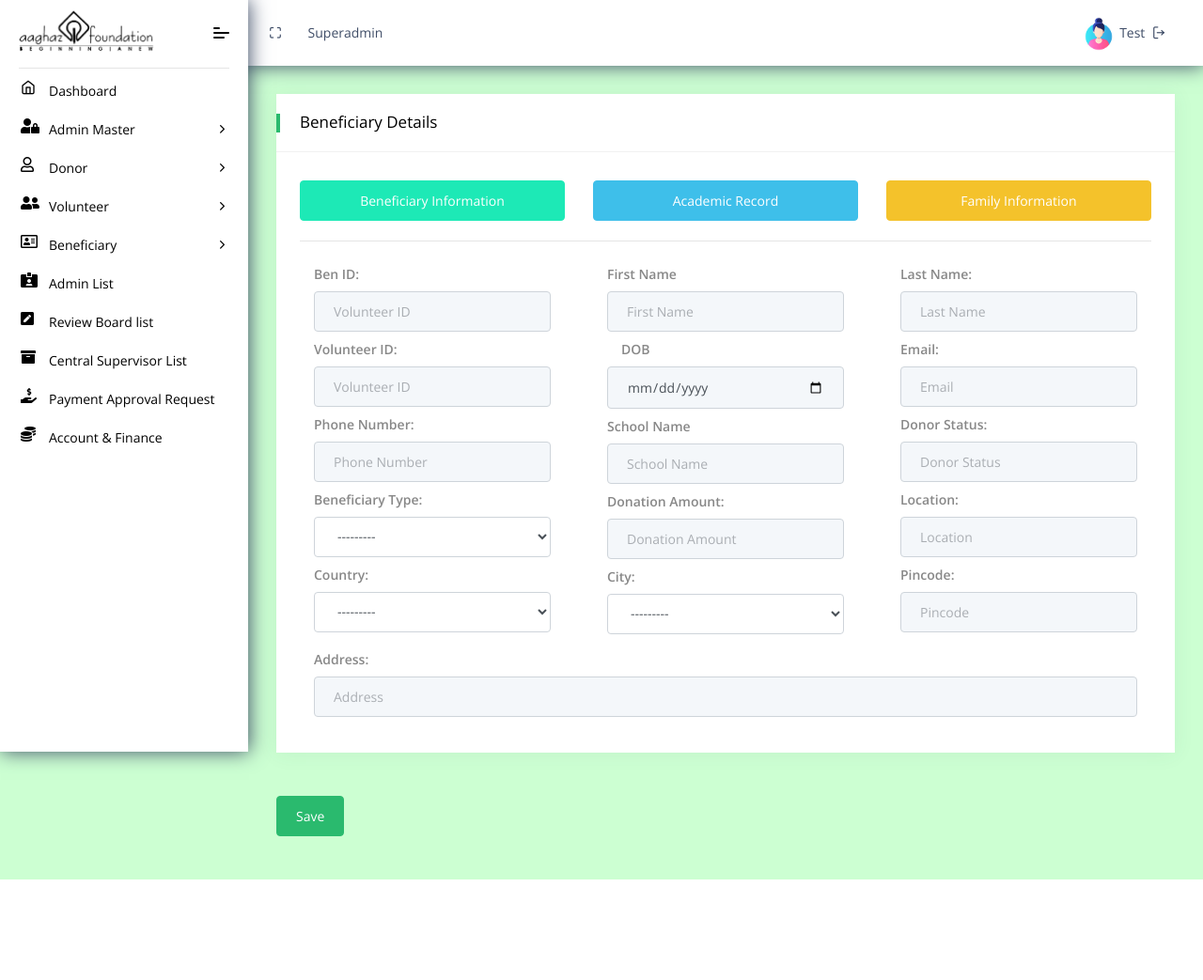
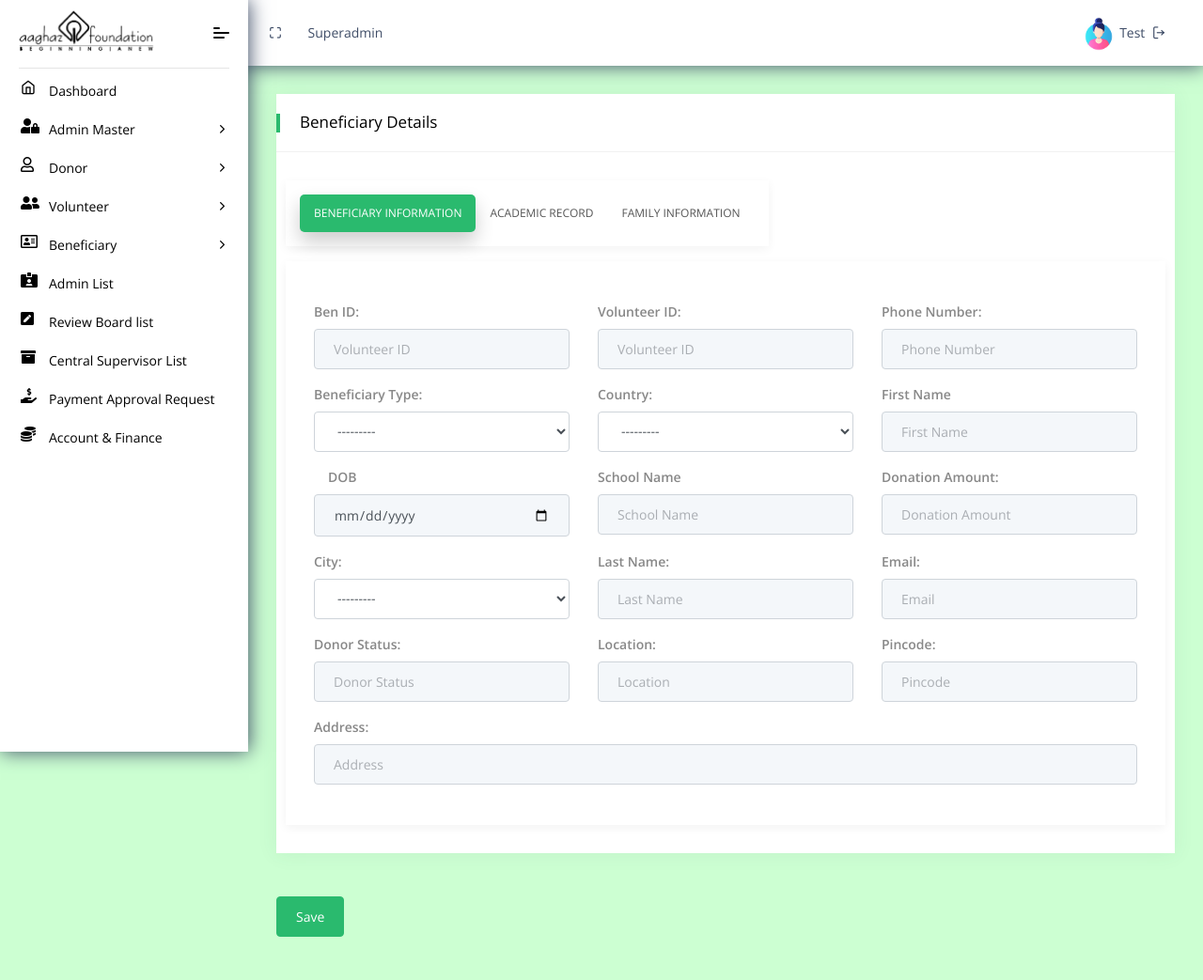
Before and after one commit to kur1505/Aaghaz-Foundation, a Django app: page /beneficiary_create in a window 1280 px wide. Shown: the whole page at 94% size. Before the commit the page ends 936 px from the top, so only its background shows below. Run offline with Django 3.2, Linux system fonts and the light colour scheme; some libraries are stand-ins or nearby versions.

Commit message:
Made tabs

```diff
--- a/Aaghaz/templates/beneficiary/beneficiary_create.html
+++ b/Aaghaz/templates/beneficiary/beneficiary_create.html
@@ -27,60 +27,56 @@
                         <div class="card-body">
 
                             <div class="row">
-
-                                <div class="col-md-4">
-                                    <button type="button" class="btn btn-success col-12"
-                                         aria-haspopup="true"
-                                        aria-expanded="false">
-                                        Beneficiary Information
-                                    </button>
+                                <!-- Tabs navs -->
+                                <ul class="nav nav-pills mb-3" id="pills-tab" role="tablist">
+                                    <li class="nav-item" role="presentation">
+                                        <a class="nav-link active" id="pills-home-tab"
+                                            data-toggle="pill" href="#pills-home" role="tab"
+                                            aria-controls="pills-home"
+                                            aria-selected="true">Beneficiary Information</a>
+                                    </li>
+                                    <li class="nav-item" role="presentation">
+                                        <a class="nav-link" id="pills-profile-tab"
+                                            data-toggle="pill" href="#pills-profile" role="tab"
+                                            aria-controls="pills-profile"
+                                            aria-selected="false">Academic Record</a>
+                                    </li>
+                                    <li class="nav-item" role="presentation">
+                                        <a class="nav-link" id="pills-contact-tab"
+                                            data-toggle="pill" href="#pills-contact" role="tab"
+                                            aria-controls="pills-contact"
+                                            aria-selected="false">Family Information</a>
+                                    </li>
+                                </ul>
+                                <!-- Tabs navs -->
+                                <div class="tab-content" id="pills-tabContent">
+                                    <div class="tab-pane fade show active" id="pills-home"
+                                        role="tabpanel" aria-labelledby="pills-home-tab">
+                                        <div class="row">
+                                            <div class="col-md-4 my-2">
+                                                <label for=""><b>Ben ID: </b></label>
+                                                <input type="text" class="form-control"
+                                                    id="volunteerID" placeholder="Volunteer ID">
                                             </div>
 
-                                <div class="col-md-4">
-                                    <button type="button" class="btn btn-info col-12"
-                                         aria-haspopup="true"
-                                        aria-expanded="false">
-                                        Academic Record
-                                    </button>
+                                            <div class="col-md-4 my-2">
+                                                <label for=""><b>Volunteer ID: </b></label>
+                                                <input type="text" class="form-control"
+                                                    id="volunteerID" placeholder="Volunteer ID">
                                             </div>
 
-                                <div class="col-md-4">
-                                    <button type="button" class="btn btn-warning col-12"
-                                         aria-haspopup="true"
-                                        aria-expanded="false">
-                                        Family Information
-                                    </button>
+                                            <div class="col-md-4 my-2">
+                                                <label for=""><b>Phone Number: </b></label>
+                                                <input type="text" class="form-control"
+                                                    id="volunteerPhnID" placeholder="Phone Number">
                                             </div>
 
-                            </div>
-                            <hr>
-
-                            <div class="row">
-
-                                <div class="col-4">
-                                    <div class="col-md-12 my-2">
-                                        <label for=""><b>Ben     ID: </b></label>
-                                        <input type="text" class="form-control" id="volunteerID"
-                                            placeholder="Volunteer ID">
-                                    </div>
-
-                                    <div class="col-md-12 my-2">
-                                        <label for=""><b>Volunteer ID: </b></label>
-                                        <input type="text" class="form-control" id="volunteerID"
-                                            placeholder="Volunteer ID">
-                                    </div>
-
-                                    <div class="col-md-12 my-2">
-                                        <label for=""><b>Phone Number: </b></label>
-                                        <input type="text" class="form-control" id="volunteerPhnID"
-                                            placeholder="Phone Number">
-                                    </div>
-
-                                    <div class="col-md-12 my-2">
+                                            <div class="col-md-4 my-2">
                                                 <label for=""><b>Beneficiary Type: </b></label>
                                                 <select class="form-control" id="volunteerTypeID"
                                                     name="select2">
-                                            <option value="0" disabled selected hidden>---------
+                                                    <option value="0" disabled selected hidden>
+                                                        ---------
                                                     </option>
                                                     <option value="1">Option 1</option>
                                                     <option value="2">Option 2</option>
@@ -88,44 +84,45 @@
                                                 </select>
                                             </div>
 
-                                    <div class="col-md-12 my-2">
+                                            <div class="col-md-4 my-2">
                                                 <label for=""><b>Country: </b></label>
                                                 <select class="form-control"
-                                            id="volunteerCountrydropdownMenuButton" name="select2">
-                                            <option value="0" disabled selected hidden>---------
+                                                    id="volunteerCountrydropdownMenuButton"
+                                                    name="select2">
+                                                    <option value="0" disabled selected hidden>
+                                                        ---------
                                                     </option>
                                                     <option value="1">Option 1</option>
                                                     <option value="2">Option 2</option>
                                                     <option value="3">Option 3</option>
                                                 </select>
                                             </div>
+
+                                            <div class="col-md-4 my-2">
+                                                <label for=""><b>First Name </b></label>
+                                                <input type="text" class="form-control"
+                                                    id="volunteerFnameID" placeholder="First Name">
                                             </div>
 
-                                <div class="col-4">
-                                    <div class="col-md-12 my-2">
-                                        <label for=""><b>First Name </b></label>
-                                            <input type="text" class="form-control" id="volunteerFnameID"
-                                            placeholder="First Name">
+                                            <div class="col-md-4 my-2">
+                                                <label class="col-12" for=""><b>DOB </b></label>
+                                                <input type="date" class="col-12 form-control" id="birthday"
+                                                    name="birthday">
                                             </div>
 
-                                    <div class="col-md-12 my-2">
-                                        <label class="col-12" for=""><b>DOB </b></label>
-                                        <input type="date" class="col-12 form-control" id="birthday" name="birthday">
+                                            <div class="col-md-4 my-2">
+                                                <label for=""><b>School Name </b></label>
+                                                <input type="text" class="form-control"
+                                                    id="volunteerSkoolnameID" placeholder="School Name">
                                             </div>
 
-                                    <div class="col-md-12 my-2">
-                                        <label for=""><b>School Name </b></label>
-                                            <input type="text" class="form-control" id="volunteerSkoolnameID"
-                                            placeholder="School Name">
-                                    </div>
-
-                                    <div class="col-md-12 my-2">
+                                            <div class="col-md-4 my-2">
                                                 <label for=""><b>Donation Amount: </b></label>
                                                 <input type="text" class="form-control" id="volunteerAmtID"
                                                     placeholder="Donation Amount">
                                             </div>
 
-                                    <div class="col-md-12 my-2">
+                                            <div class="col-md-4 my-2">
                                                 <label for=""><b>City: </b></label>
                                                 <select class="form-control"
                                                     id="volunteerCitydropdownMenuButton" name="select2">
@@ -137,50 +134,52 @@
                                                 </select>
                                             </div>
 
+                                            <div class="col-md-4 my-2">
+                                                <label for=""><b>Last Name: </b></label>
+                                                <input type="text" class="form-control"
+                                                    id="volunteerLnameID" placeholder="Last Name">
                                             </div>
 
-                                <div class="col-4">
-                                    <div class="col-md-12 my-2">
-                                        <label for=""><b>Last Name: </b></label>
-                                        <input type="text" class="form-control" id="volunteerLnameID"
-                                            placeholder="Last Name">
+                                            <div class="col-md-4 my-2">
+                                                <label for=""><b>Email: </b></label>
+                                                <input type="email" class="form-control"
+                                                    id="volunteerEmailID" placeholder="Email">
                                             </div>
 
-                                    <div class="col-md-12 my-2">
-                                        <label for=""><b>Email: </b></label>
-                                        <input type="email" class="form-control" id="volunteerEmailID"
-                                            placeholder="Email">
+                                            <div class="col-md-4 my-2">
+                                                <label for=""><b>Donor Status: </b></label>
+                                                <input type="text" class="form-control"
+                                                    id="volunteerStatusID" placeholder="Donor Status">
                                             </div>
 
-                                    <div class="col-md-12 my-2">
-                                        <label for=""><b>Donor Status: </b></label>
-                                        <input type="text" class="form-control" id="volunteerStatusID"
-                                            placeholder="Donor Status">
-                                    </div>
-
-                                    <div class="col-md-12 my-2">
+                                            <div class="col-md-4 my-2">
                                                 <label for=""><b>Location: </b></label>
                                                 <input type="text" class="form-control" id="volunteerLocID"
                                                     placeholder="Location">
                                             </div>
 
-                                    <div class="col-md-12 my-2">
+                                            <div class="col-md-4 my-2">
                                                 <label for=""><b>Pincode: </b></label>
                                                 <input type="text" class="form-control" id="volunteerPinID"
                                                     placeholder="Pincode">
                                             </div>
 
+                                            <div class="col-md-12 my-2">
+                                                <label for=""><b>Address: </b></label>
+                                                <input type="text" class="form-control"
+                                                    id="volunteerAddrsID" placeholder="Address">
+                                            </div>
+                                        </div>
+                                    </div>
+                                    <div class="tab-pane fade" id="pills-profile" role="tabpanel"
+                                        aria-labelledby="pills-profile-tab">ABC</div>
+                                    <div class="tab-pane fade" id="pills-contact" role="tabpanel"
+                                        aria-labelledby="pills-contact-tab">...</div>
                                 </div>
 
-                                <div class="col-12">
-                                    <div class="col-md-12 my-2">
-                                        <label for=""><b>Address: </b></label>
-                                        <input type="text" class="form-control" id="volunteerAddrsID"
-                                            placeholder="Address">
-                                    </div>
+
                             </div>
 
-                            </div>
                         </div>
                     </div>
             </div>
@@ -198,4 +197,12 @@
 {% endblock content %}
 
 <!-- Specific Page JS goes HERE  -->
-{% block javascripts %}{% endblock javascripts %}
+{% block javascripts %}
+<script>
+    var tabEl = document.querySelector('button[data-bs-toggle="tab"]')
+    tabEl.addEventListener('shown.bs.tab', function (event) {
+        event.target // newly activated tab
+        event.relatedTarget // previous active tab
+    })
+</script>
+{% endblock javascripts %}
```
Lines whose indentation alone changed are shown as unchanged.
